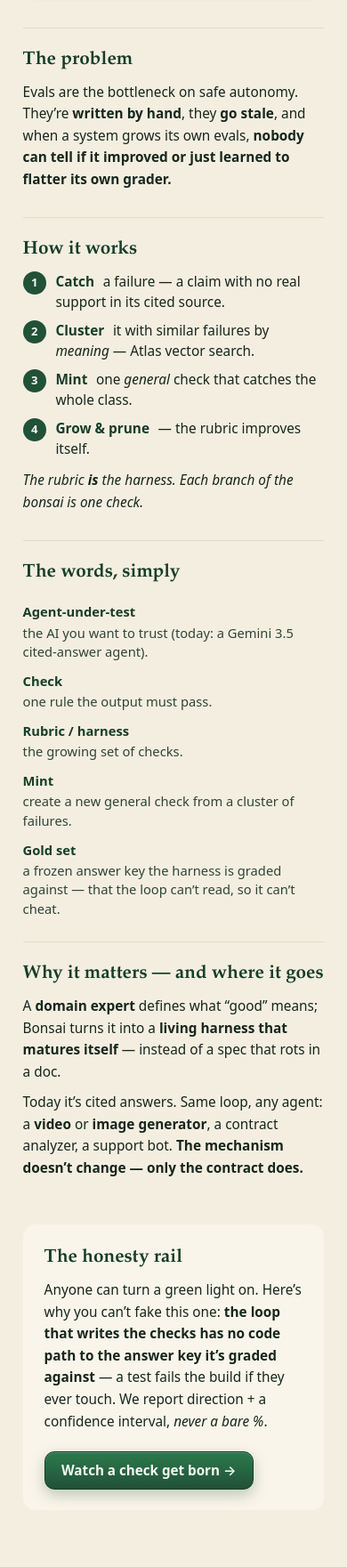
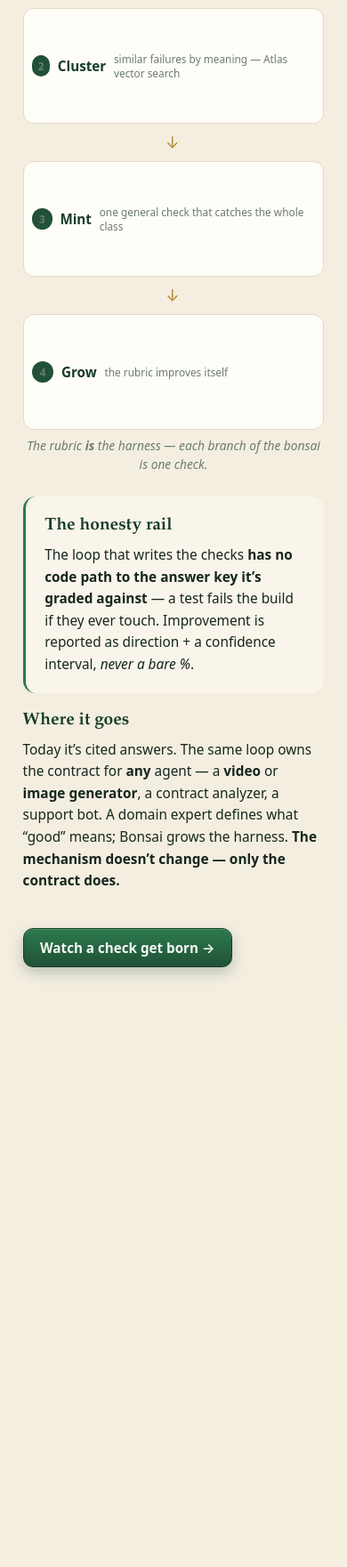
Before and after one commit to enturesting/bonsai, a FastAPI app: page /about in a window 390 px wide. Shown: the part 700-2461 px from the top of the page at 89% size. After the commit the page ends 1800 px from the top, so only its background shows below. Run offline with FastAPI, Linux system fonts and the light colour scheme.

Commit message:
web: redesign /about — clean + centered, small animated mark + a 4-step flow diagram
Was cluttered (full-width video). Now: a small centered animated logo (188px), a clean horizontal Catch→Cluster→Mint→Grow flow diagram, the honesty-rail callout, and a one-line "where it goes". Narrow (720px), centered, scannable. Dropped the dense glossary/steps blocks. 69 green; rendered at a wide desktop viewport.

Co-Authored-By: Claude Opus 4.8 (1M context) <noreply@anthropic.com>

```diff
--- a/web/static/style.css
+++ b/web/static/style.css
@@ -598,60 +598,41 @@ body {
 .topbar-link { color: var(--muted); font-size: 0.86rem; font-weight: 600; text-decoration: none; padding: 0.4rem 0.3rem; }
 .topbar-link:hover { color: var(--forest-deep); }
 
-.about { max-width: 980px; margin: 0 auto; padding: 1.4rem 1.6rem 4rem; }
-.about-hero { display: grid; grid-template-columns: 1.2fr 1fr; gap: 2rem; align-items: center; padding: 1.4rem 0 2rem; }
-.about-motto { font-family: var(--font-display); font-size: 2rem; font-weight: 600; color: var(--forest-deep); margin: 0 0 0.6rem; line-height: 1.1; }
-.about-sub { font-size: 1.05rem; color: var(--ink); line-height: 1.5; margin: 0 0 0.8rem; }
-.about-oneline { font-size: 0.92rem; color: var(--muted); line-height: 1.55; margin: 0; }
-.about-hero-visual { display: flex; justify-content: center; }
-.hero-video {
-  width: 100%;
-  max-width: 480px;
-  border-radius: 16px;
-  display: block;
-  background: #fff;
-  box-shadow: var(--shadow-sm);
+.about { max-width: 720px; margin: 0 auto; padding: 2.2rem 1.6rem 4rem; }
+
+.about-hero { text-align: center; padding: 0.4rem 0 1.2rem; }
+.hero-mark {
+  width: 188px; height: auto; display: block; margin: 0 auto 1.1rem;
+  border-radius: 14px; background: #fff; box-shadow: var(--shadow-sm);
 }
-.veo-slot {
-  width: 100%; aspect-ratio: 4 / 3; border-radius: 16px;
-  background: linear-gradient(160deg, #1b4a31 0%, #0f2c1d 100%);
-  border: 1px solid var(--forest-deep);
-  display: flex; flex-direction: column; align-items: center; justify-content: center; gap: 0.45rem;
-  color: #d4ecdc; box-shadow: var(--shadow-sm);
+.about-motto { font-family: var(--font-display); font-size: 2rem; font-weight: 600; color: var(--forest-deep); margin: 0 0 0.5rem; line-height: 1.12; }
+.about-sub { font-size: 1.02rem; color: var(--ink); line-height: 1.55; margin: 0 auto; max-width: 560px; }
+
+.about-flow { display: flex; align-items: stretch; justify-content: center; gap: 0.45rem; flex-wrap: wrap; margin: 1.6rem 0 0.5rem; }
+.flow-step {
+  flex: 1 1 130px; max-width: 158px;
+  background: var(--paper-2); border: 1px solid var(--line); border-radius: 12px;
+  padding: 0.7rem 0.6rem; display: flex; flex-direction: column; align-items: center; gap: 0.28rem; text-align: center;
 }
-.veo-play { font-size: 2.2rem; color: var(--gold-bright); line-height: 1; }
-.veo-label { font-family: var(--font-display); font-size: 1.05rem; font-weight: 600; }
-.veo-note { font-family: var(--font-mono); font-size: 0.64rem; color: #9bc0a8; letter-spacing: 0.6px; text-transform: uppercase; }
+.flow-n { width: 1.5rem; height: 1.5rem; border-radius: 999px; background: var(--forest); color: #f3f8f1; font-weight: 700; font-size: 0.78rem; display: flex; align-items: center; justify-content: center; }
+.flow-step strong { color: var(--forest-deep); font-size: 0.95rem; }
+.flow-step span { color: var(--muted); font-size: 0.74rem; line-height: 1.35; }
+.flow-arrow { align-self: center; color: var(--gold); font-size: 1.15rem; }
+.about-aside { text-align: center; color: var(--muted); font-size: 0.86rem; font-style: italic; margin: 0.5rem 0 1.6rem; }
 
-.about-block { padding: 1.25rem 0; border-top: 1px solid var(--line); }
-.about-block h2 { font-family: var(--font-display); font-size: 1.3rem; color: var(--forest-deep); margin: 0 0 0.55rem; }
-.about-block p { font-size: 0.96rem; line-height: 1.6; color: var(--ink); margin: 0 0 0.6rem; }
-.about-aside { color: var(--muted); font-size: 0.9rem; font-style: italic; }
-
-.about-steps { list-style: none; counter-reset: step; margin: 0.4rem 0 0.8rem; padding: 0; display: grid; gap: 0.55rem; }
-.about-steps li { counter-increment: step; position: relative; padding-left: 2.3rem; font-size: 0.96rem; line-height: 1.5; color: var(--ink); }
-.about-steps li::before {
-  content: counter(step); position: absolute; left: 0; top: 0;
-  width: 1.65rem; height: 1.65rem; border-radius: 999px;
-  background: var(--forest); color: #f3f8f1; font-weight: 700; font-size: 0.82rem;
-  display: flex; align-items: center; justify-content: center;
-}
-.step-k { display: inline-block; font-weight: 700; color: var(--forest-deep); margin-right: 0.35rem; }
-
-.about-glossary { display: grid; grid-template-columns: max-content 1fr; gap: 0.5rem 1.1rem; margin: 0.4rem 0; }
-.about-glossary dt { font-weight: 700; color: var(--forest-deep); font-size: 0.92rem; }
-.about-glossary dd { margin: 0; color: var(--ink-soft); font-size: 0.92rem; line-height: 1.45; }
-
-.about-moat { background: var(--paper-3); border-radius: 14px; border-top: none; padding: 1.4rem 1.5rem; margin-top: 1.3rem; }
-.about-moat .btn { margin-top: 0.7rem; display: inline-block; text-decoration: none; }
+.about-block { padding: 1.05rem 0; }
+.about-block h2 { font-family: var(--font-display); font-size: 1.2rem; color: var(--forest-deep); margin: 0 0 0.4rem; }
+.about-block p { font-size: 0.96rem; line-height: 1.6; color: var(--ink); margin: 0; }
+.about-moat { background: var(--paper-3); border-radius: 14px; padding: 1.2rem 1.35rem; border-left: 3px solid var(--forest-bright); }
+.about-cta { display: inline-block; margin-top: 1.5rem; text-decoration: none; }
 
 /* ---- responsive ---------------------------------------------------------- */
 @media (max-width: 920px) {
   .grid { grid-template-columns: minmax(0, 1fr); }
   .side { position: static; }
 }
-@media (max-width: 760px) {
-  .about-hero { grid-template-columns: 1fr; }
-  .about-glossary { grid-template-columns: 1fr; gap: 0.15rem 0; }
-  .about-glossary dt { margin-top: 0.5rem; }
+@media (max-width: 600px) {
+  .about-flow { flex-direction: column; align-items: stretch; }
+  .flow-step { max-width: none; flex-direction: row; gap: 0.55rem; text-align: left; }
+  .flow-arrow { transform: rotate(90deg); }
 }
--- a/web/templates/about.html
+++ b/web/templates/about.html
@@ -21,57 +21,37 @@
 
   <main class="about">
     <section class="about-hero">
-      <div class="about-hero-text">
-        <p class="about-motto">We grow trust, not just models.</p>
-        <p class="about-sub">A self-improving eval <strong>harness</strong>: it watches an agent fail, mints a check to catch that failure forever, and <strong>proves it stayed honest.</strong></p>
-      </div>
-      <div class="about-hero-visual">
-        <video class="hero-video" autoplay muted loop playsinline poster="/static/bonsai-logo.png"
-               aria-label="Bonsai logo, gently animated">
-          <source src="/static/bonsai-loop.mp4" type="video/mp4">
-          <img src="/static/bonsai-logo.png" alt="Bonsai logo" />
-        </video>
-      </div>
+      <video class="hero-mark" autoplay muted loop playsinline poster="/static/bonsai-logo.png"
+             aria-label="Bonsai logo, gently animated">
+        <source src="/static/bonsai-loop.mp4" type="video/mp4">
+        <img src="/static/bonsai-logo.png" alt="Bonsai logo" />
+      </video>
+      <h1 class="about-motto">We grow trust, not just models.</h1>
+      <p class="about-sub">A self-improving eval <strong>harness</strong>: it watches an agent fail, mints a check to catch that failure forever &mdash; and <strong>proves it stayed honest.</strong></p>
+    </section>
+
+    <div class="about-flow">
+      <div class="flow-step"><span class="flow-n">1</span><strong>Catch</strong><span>a failure &mdash; a claim with no real support in its source</span></div>
+      <span class="flow-arrow">&rarr;</span>
+      <div class="flow-step"><span class="flow-n">2</span><strong>Cluster</strong><span>similar failures by meaning &mdash; Atlas vector search</span></div>
+      <span class="flow-arrow">&rarr;</span>
+      <div class="flow-step"><span class="flow-n">3</span><strong>Mint</strong><span>one general check that catches the whole class</span></div>
+      <span class="flow-arrow">&rarr;</span>
+      <div class="flow-step"><span class="flow-n">4</span><strong>Grow</strong><span>the rubric improves itself</span></div>
+    </div>
+    <p class="about-aside">The rubric <strong>is</strong> the harness &mdash; each branch of the bonsai is one check.</p>
+
+    <section class="about-block about-moat">
+      <h2>The honesty rail</h2>
+      <p>The loop that writes the checks <strong>has no code path to the answer key it&rsquo;s graded against</strong> &mdash; a test fails the build if they ever touch. Improvement is reported as direction + a confidence interval, <em>never a bare&nbsp;%</em>.</p>
     </section>
 
     <section class="about-block">
-      <h2>The problem</h2>
-      <p>Evals are the bottleneck on safe autonomy. They&rsquo;re <strong>written by hand</strong>, they <strong>go stale</strong>, and when a system grows its own evals, <strong>nobody can tell if it improved or just learned to flatter its own grader.</strong></p>
+      <h2>Where it goes</h2>
+      <p>Today it&rsquo;s cited answers. The same loop owns the contract for <strong>any</strong> agent &mdash; a <strong>video</strong> or <strong>image generator</strong>, a contract analyzer, a support bot. A domain expert defines what &ldquo;good&rdquo; means; Bonsai grows the harness. <strong>The mechanism doesn&rsquo;t change &mdash; only the contract does.</strong></p>
     </section>
 
-    <section class="about-block">
-      <h2>How it works</h2>
-      <ol class="about-steps">
-        <li><span class="step-k">Catch</span> a failure &mdash; a claim with no real support in its cited source.</li>
-        <li><span class="step-k">Cluster</span> it with similar failures by <em>meaning</em> &mdash; Atlas vector search.</li>
-        <li><span class="step-k">Mint</span> one <em>general</em> check that catches the whole class.</li>
-        <li><span class="step-k">Grow &amp; prune</span> &mdash; the rubric improves itself.</li>
-      </ol>
-      <p class="about-aside">The rubric <strong>is</strong> the harness. Each branch of the bonsai is one check.</p>
-    </section>
-
-    <section class="about-block">
-      <h2>The words, simply</h2>
-      <dl class="about-glossary">
-        <dt>Agent&#8209;under&#8209;test</dt><dd>the AI you want to trust (today: a Gemini&nbsp;3.5 cited&#8209;answer agent).</dd>
-        <dt>Check</dt><dd>one rule the output must pass.</dd>
-        <dt>Rubric / harness</dt><dd>the growing set of checks.</dd>
-        <dt>Mint</dt><dd>create a new general check from a cluster of failures.</dd>
-        <dt>Gold set</dt><dd>a frozen answer key the harness is graded against &mdash; that the loop can&rsquo;t read, so it can&rsquo;t cheat.</dd>
-      </dl>
-    </section>
-
-    <section class="about-block">
-      <h2>Why it matters &mdash; and where it goes</h2>
-      <p>A <strong>domain expert</strong> defines what &ldquo;good&rdquo; means; Bonsai turns it into a <strong>living harness that matures itself</strong> &mdash; instead of a spec that rots in a doc.</p>
-      <p>Today it&rsquo;s cited answers. Same loop, any agent: a <strong>video</strong> or <strong>image generator</strong>, a contract analyzer, a support bot. <strong>The mechanism doesn&rsquo;t change &mdash; only the contract does.</strong></p>
-    </section>
-
-    <section class="about-block about-moat">
-      <h2>The honesty rail</h2>
-      <p>Anyone can turn a green light on. Here&rsquo;s why you can&rsquo;t fake this one: <strong>the loop that writes the checks has no code path to the answer key it&rsquo;s graded against</strong> &mdash; a test fails the build if they ever touch. We report direction + a confidence interval, <em>never a bare&nbsp;%</em>.</p>
-      <a class="btn btn--run" href="/">Watch a check get born &rarr;</a>
-    </section>
+    <a class="btn btn--run about-cta" href="/">Watch a check get born &rarr;</a>
   </main>
 </body>
 </html>
```
